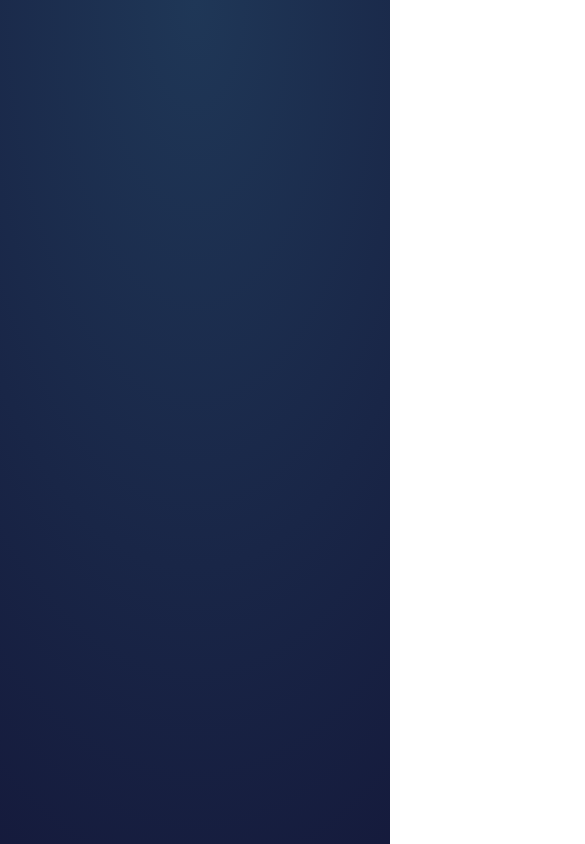
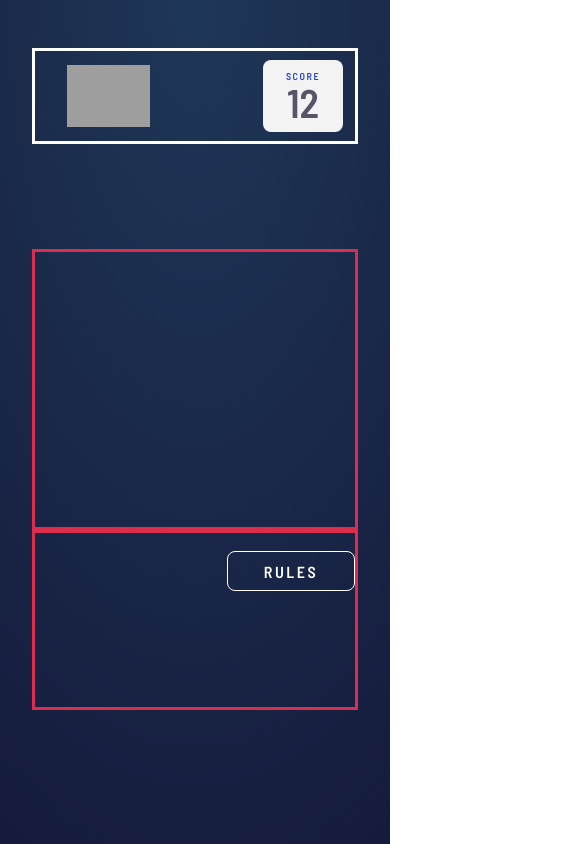
Before and after one commit to AmaliTech-Training-Academy/rock-paper-scissors-2, a React (Vite) app: page / in a window 390 px wide. Shown: the top 844 px of the page, 585 px wide, since content can reach past the window. Built offline with nearby package versions, Linux system fonts and the light colour scheme; grey boxes are pictures that could not be loaded.

Commit message:
Responsiveness in-progress

```diff
--- a/src/App.jsx
+++ b/src/App.jsx
@@ -3,10 +3,13 @@ import Homepage from './components/Homepage'
 
 const App = () => {
   return (
-    <div className='box-border m-0 p-0 w-full min-h-screen flex flex-row justify-center items-center sm:w-full sm:h-screen'>
+    <div className='box-border m-0 p-0'>
       <Homepage/>
     </div>
   )
 }
 
 export default App
+
+// #DB2E4D
+// #C76C1B
--- /dev/null
+++ b/src/components/Content.jsx
@@ -0,0 +1,11 @@
+import React from 'react'
+
+const Content = () => {
+  return (
+    <div className=''>
+
+    </div>
+  )
+}
+
+export default Content
--- /dev/null
+++ b/src/components/Footer.jsx
@@ -0,0 +1,13 @@
+import React from 'react'
+
+const Footer = () => {
+  return (
+    <div className='flex-row justify-end items-end '>
+        <button  className='text-white hover:text-[#3B4262] hover:bg-gradient-to-b from-[#F3F3F3]  to-[#fff] opacity-100 border-[#fff] border-[1px] border-solid rounded-[8px] h-[40px] w-[128px] self-end '>
+            <h3 className=' font-[16px] leading-[19px] tracking-[2.5px] font-barlow '>RULES</h3>
+        </button>
+    </div>
+  )
+}
+
+export default Footer
--- /dev/null
+++ b/src/components/Header.jsx
@@ -0,0 +1,20 @@
+import React from 'react'
+import Logo from "../../images/logo.svg"
+
+const Header = () => {
+  return (
+    <div className=' mobile:h-[6rem] mobile:border-white mobile:border-[0.1875rem] mobile:border-solid  mobile:flex mobile:flex-row mobile:justify-between mobile:items-center'>
+        <div className=' mobile:ml-[2rem] mobile:w-[5.1875rem]'>
+            <img src={Logo} alt=""/>
+        </div>
+        <div className='mobile:w-[5rem] mobile:mr-[0.75rem] '>
+            <div className='mobile:h-[4.5rem] rounded-[0.5rem] bg-[#f3f3f3] flex flex-col  justify-center items-center text-center'>
+                <h5 className='font-barlow text-[0.625rem] leading-[0.75rem] tracking-[0.0975rem] font-semibold text-[#2A45C2] '>SCORE</h5>
+                <h1 className='font-barlow text-[#565468] mobile:text-[2.5rem] mobile:leading-[2.5rem] font-bold '>12</h1>
+            </div>
+        </div>
+    </div>
+  )
+}
+
+export default Header
--- a/src/components/Homepage.jsx
+++ b/src/components/Homepage.jsx
@@ -6,24 +6,30 @@ import Scissors from "../../images/icon-scissors.svg"
 import Rock from "../../images/icon-rock.svg"
 import Rules from "../../images/image-rules.svg"
 import Close from "../../images/icon-close.svg"
+import Header from './Header'
+import Content from './Content'
+import Footer from './Footer'
+
+
+const Homepage = () => {
+  return (
+    <main className='w-full min-h-screen laptop:pl-[20.8125rem] laptop:pr-[2rem] pt-[3rem] pb-[2rem] mobile:pb-[4rem] mobile:px-[2rem] bg-[#2A45C2] children:grid children:grid-rows-3 children:border-solid children:border-[#DB2E4D] children:border-[0.1875rem] mobile:grid mobile:grid-rows-[12.5625rem_17.58375rem_11.22875rem] '>
+        <Header/>
+        <Content/>
+        <Footer/>
+    </main>
+  )
+}
+
+export default Homepage
 
 
 
-const Homepage = () => {
 
-    // const [preview,setPreview] = useState("True");
-
-    // const previewModal =() => {
-    //     setPreview(!preview);
-    // }
-
-
-  return (
-    <main className='w-full min-h-screen flex flex-row justify-center items-center'>
-        <div className='grid grid-cols-[700px_301px] w-[1001px] h-[688px] '>
+    {/* <main className='grid grid-cols-[700px_301px] w-[1001px] h-[688px]  mobile:w-full mobile:min-h-screen'>
         <div className='grid grid-rows-[150px_465px] gap-y-[2rem]'>
-                <header className=' flex flex-row items-center'>
-                    <div className=' sm:hidden border-[#fff] border-[3px] border-solid rounded-[15px] flex flex-row  justify-between  w-[170px] basis-full h-[150px] px-[24px] py-[18px]'>
+            <div className=' mobile:hidden flex flex-row items-center'>
+                <div className='  border-[#fff] border-[3px] border-solid rounded-[15px] flex flex-row  justify-between  w-[170px] basis-full h-[150px] px-[24px] py-[18px]'>
                     <img src={Logo} alt=""/>
                     <div className='h-[114px] rounded-[8px] bg-[#f3f3f3] basis-3/12 flex flex-col justify-center items-center text-center'>
                         <h5 className='font-barlow text-[#2A45C2] text-[16px] leading-[19.2px] tracking-[2.5px]'>
@@ -32,8 +38,8 @@ const Homepage = () => {
                         <h1 className='font-barlowbold text-[#565468] text-[64px] leading-[64px] h-[64px] w-[53px] font-bold text-center'>12</h1>
                     </div>
                 </div>
-                </header>
-                <body className=' flex flex-row justify-center'>
+            </div>
+            <div className=' mobile:hidden flex flex-row justify-center'>
                 <div className='sm:hidden w-[470px] gap-[5rem] h-[430px] grid grid-rows-2'>
                     <div className='flex flex-row children:rounded-full'>
                         <div className='h-[252px] w-[248px] hover:visible flex flex-row items-center justify-center'>
@@ -75,27 +81,8 @@ const Homepage = () => {
                     </div>
                     <img src={Triangle} alt="" className='absolute self-center ml-[6.8rem] h-[287px] w-[254px] z-[-1]'/>
                 </div>
-                </body>
+            </div>
         </div>
 
-            <footer className='flex flex-row justify-end items-end '>
-                <button  className='text-white hover:text-[#3B4262] hover:bg-gradient-to-b from-[#F3F3F3]  to-[#fff] opacity-100 border-[#fff] border-[1px] border-solid rounded-[8px] h-[40px] w-[128px] self-end '>
-                    <h3 className=' font-[16px] leading-[19px] tracking-[2.5px] font-barlow '>RULES</h3>
-                </button>
-                {/* <div className='' style={{display: preview ? 'block' : 'none'}} >
-                        <div className='modal-inner'>
-                            <span style={{color: '#fff'}}  onClick={() => setPreview(!preview)}>
-                                <img src={Close} alt=""/>
-                            </span>
-                            <img src={Rule} alt="" />
-                        </div>
-                </div> */}
-
-            </footer>
-        </div>
-
-    </main>
-  )
-}
-
-export default Homepage
+         */}
+    {/* </main> */}
--- a/src/index.css
+++ b/src/index.css
@@ -2,7 +2,7 @@
 @tailwind components;
 @tailwind utilities;
 
-main{
+main,body {
   background: radial-gradient(134.34% 134.34% at 50% 0%, #1F3757 0%, #131537 100%);
 }
 
--- a/tailwind.config.cjs
+++ b/tailwind.config.cjs
@@ -9,33 +9,13 @@ module.exports = {
   ],
   theme: {
     screens: {
-      'sm': {'min': '374px', 'max': '767px'},
-      // => @media (min-width: 640px and max-width: 767px) { ... }
-
-      'md': {'min': '768px', 'max': '1023px'},
-      // => @media (min-width: 768px and max-width: 1023px) { ... }
-
-      'lg': {'min': '1024px', 'max': '1279px'},
-      // => @media (min-width: 1024px and max-width: 1279px) { ... }
-
-      'xl': {'min': '1280px', 'max': '1535px'},
-      // => @media (min-width: 1280px and max-width: 1535px) { ... }
-
-      '2xl': {'min': '1536px'}
-      // => @media (min-width: 1536px) { ... }
+      'mobile': {'min': '374px', 'max': '767px'},
+      'tablet': {'min': '768px', 'max': '1023px'},
+      'laptop': {'min': '1024px'}
+      // 'desktop': {'min': '1280px', 'max': '1535px'},
+      // 'monitor': {'min': '1536px'}
     },
     extend: {
-      color:{
-        cello: "#1F3757",
-        haiti: "#131537",
-        cardcolor: "#F3F3F3",
-        cerulean:"#2A45C2",
-        'number-color': "#565468"  ,
-        'paper-outercircle': "#4664F4",
-        'paper-shadow': "#2A45C2",
-        'paper-innershadow': "#BABFD4",
-        'paper-innercircle': "#DADADA"
-      },
       fontFamily: {
         'barlow': ['Barlow Semi Condensed', 'sans-serif'],
         'barlowbold': ['Barlow Semi Condensed-Bold','sans-serif']
```
Lines whose indentation alone changed are shown as unchanged.
